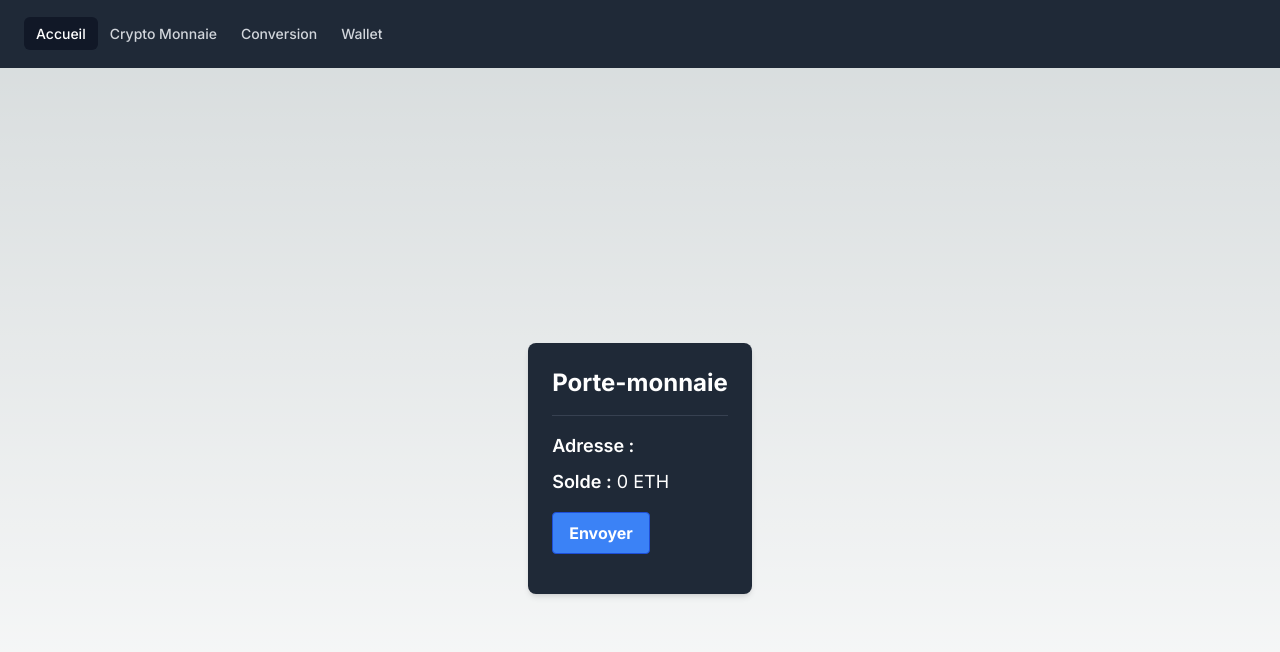
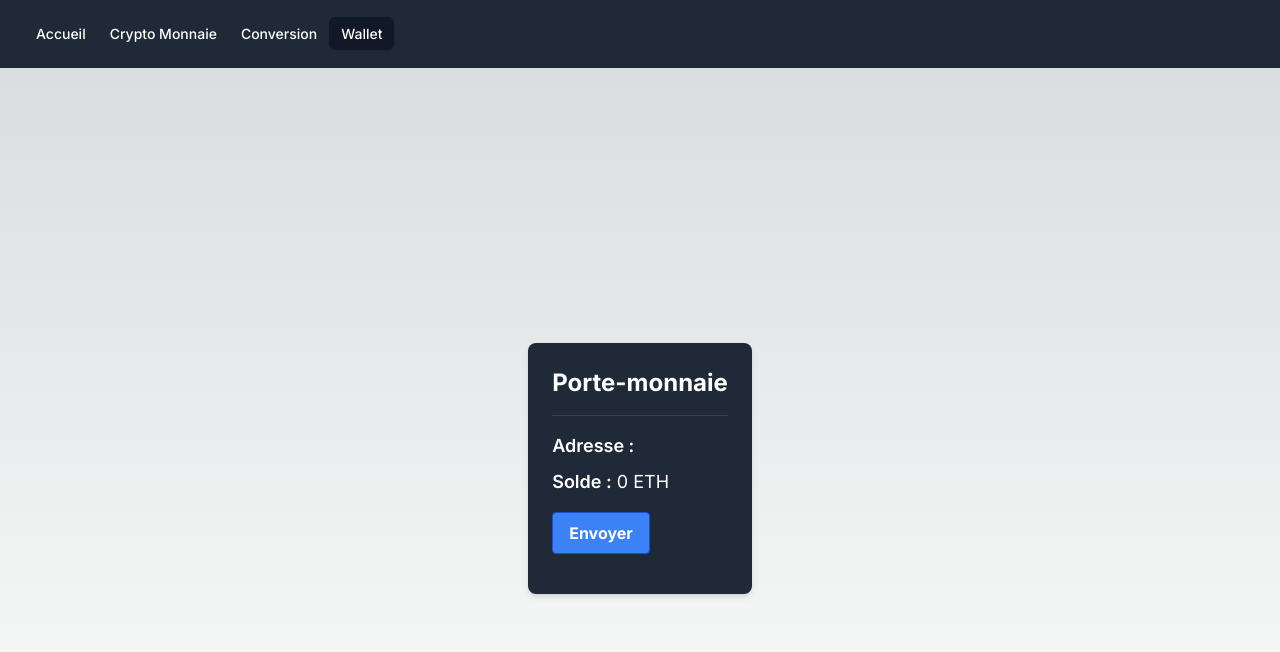
Before and after one commit to benalioune/devops, a Next.js app: page /wallet in a window 1280 px wide. Shown: the top 652 px of the page. Built offline with nearby package versions, Linux system fonts and the light colour scheme.

Commit message:
fix: active page navbar

```diff
--- a/app/Navbar.js
+++ b/app/Navbar.js
@@ -1,22 +1,25 @@
+"use client"
 import Link from 'next/link';
+import { usePathname } from 'next/navigation'
 import Image from 'next/image'; // Import de Image depuis Next.js
 
 export default function Navbar() {
+const pathname = usePathname()
   return (
     <nav className="flex items-center justify-between flex-wrap bg-gray-800 p-6">
         <div className="w-full block flex-grow lg:flex lg:items-center lg:w-auto">
             <div className="text-sm lg:flex-grow">
                 <Link href="/">
-                    <span href="#" className="bg-gray-900 text-white rounded-md px-3 py-2 text-sm font-medium" aria-current="page">Accueil</span>
+                    <span href="#" className={`link ${pathname === '/' ? 'bg-gray-900 text-white rounded-md px-3 py-2 text-sm font-medium ' : 'text-white rounded-md px-3 py-2 text-sm font-medium '}`}>Accueil</span>
                 </Link>
                 <Link href="/crypto">
-                    <span href="#" className="text-gray-300 hover:bg-gray-700 hover:text-white rounded-md px-3 py-2 text-sm font-medium">Crypto Monnaie</span>
+                    <span href="#" className={`link ${pathname === '/crypto' ? 'bg-gray-900 text-white rounded-md px-3 py-2 text-sm font-medium ' : 'text-white rounded-md px-3 py-2 text-sm font-medium '}`}>Crypto Monnaie</span>
                 </Link>
                 <Link href="/ether">
-                    <span href="#" className="text-gray-300 hover:bg-gray-700 hover:text-white rounded-md px-3 py-2 text-sm font-medium">Conversion</span>
+                    <span href="#" className={`link ${pathname === '/ether' ? 'bg-gray-900 text-white rounded-md px-3 py-2 text-sm font-medium ' : 'text-white rounded-md px-3 py-2 text-sm font-medium '}`}>Conversion</span>
                 </Link>
                 <Link href="/wallet">
-                    <span href="#" className="text-gray-300 hover:bg-gray-700 hover:text-white rounded-md px-3 py-2 text-sm font-medium">Wallet</span>
+                    <span href="#" className={`link ${pathname === '/wallet' ? 'bg-gray-900 text-white rounded-md px-3 py-2 text-sm font-medium ' : 'text-white rounded-md px-3 py-2 text-sm font-medium '}`}>Wallet</span>
                 </Link>
             </div>
         </div>
--- a/app/wallet/page.js
+++ b/app/wallet/page.js
@@ -25,7 +25,6 @@ function WalletComponent() {
                     method: 'eth_getBalance',
                     params: [accounts[0], 'latest'],
                 });
-                // Convertir le solde du wei à Ether
 
                 setBalance(balance); // Afficher le solde avec 4 décimales
             } catch (error) {
```
